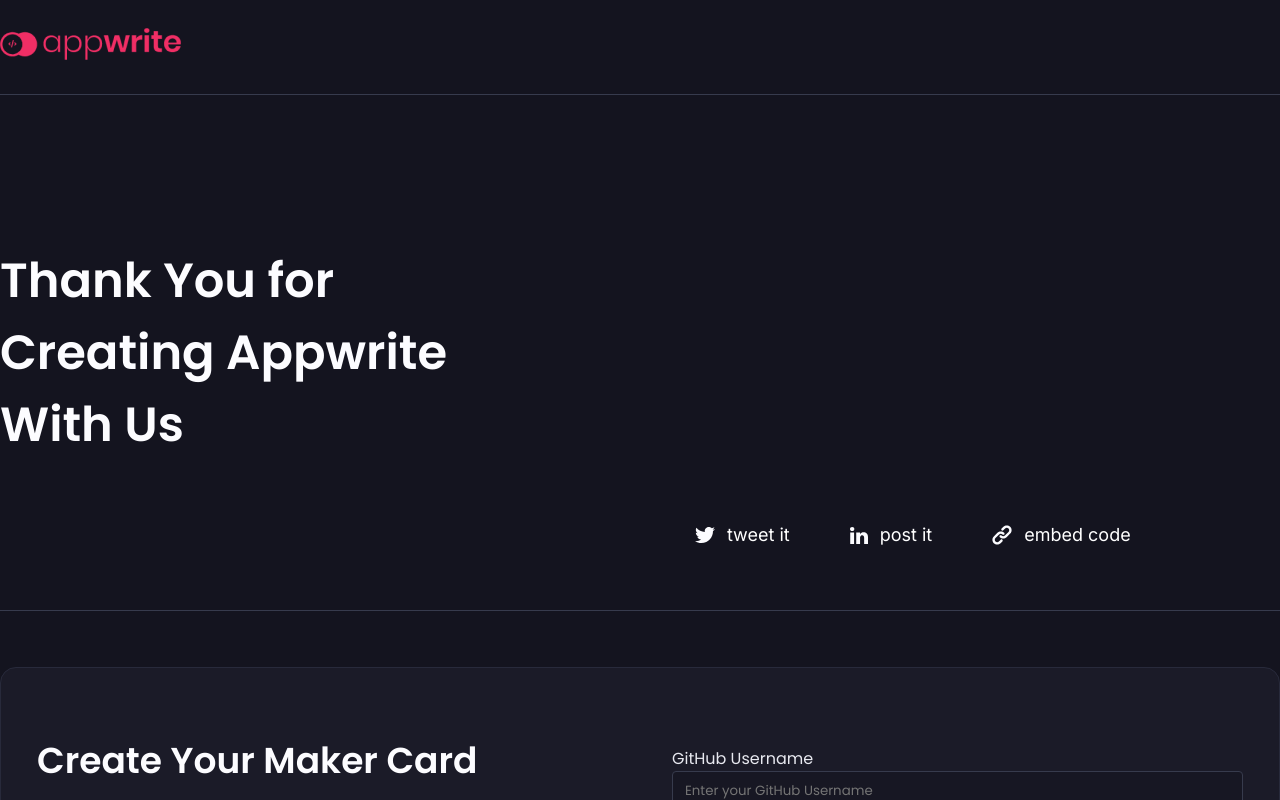
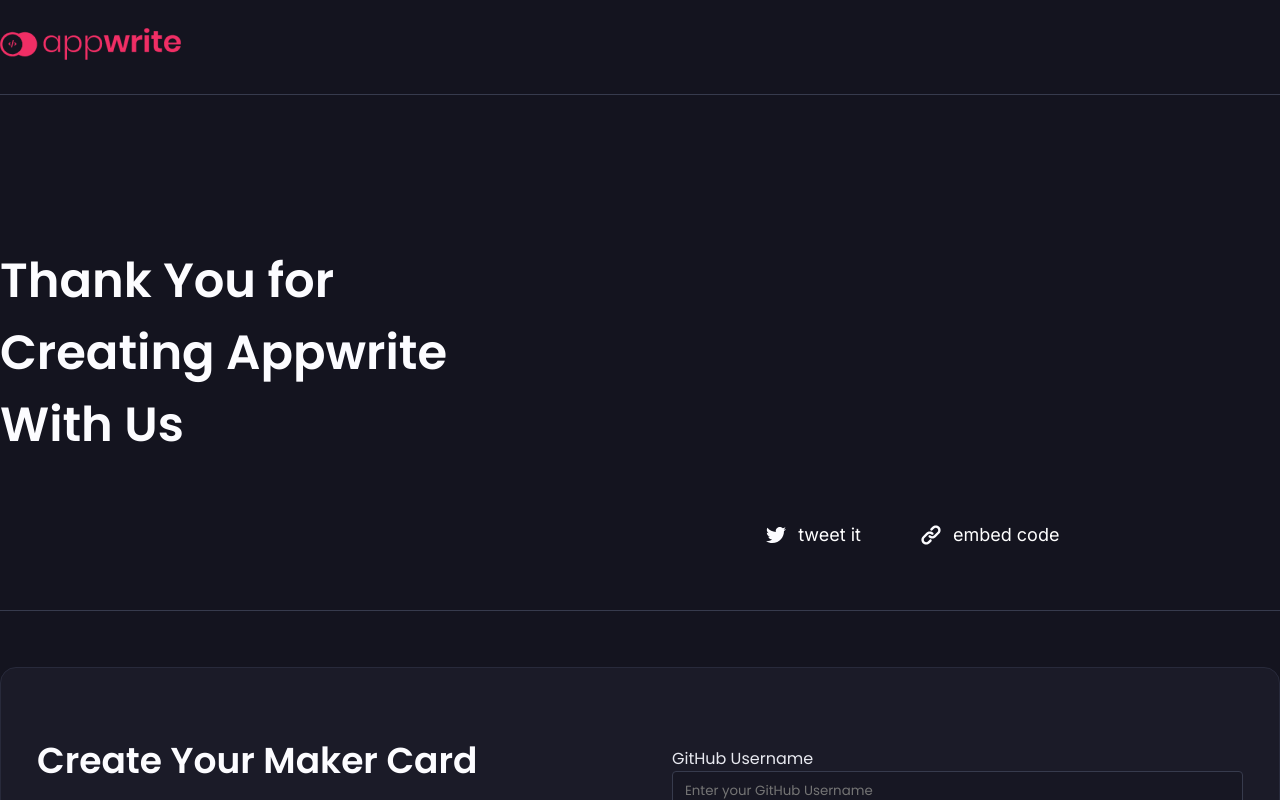
Before and after one commit to appwrite/makers, a SvelteKit app: page /1 in a window 1280 px wide. Shown: the top 800 px of the page. Built offline with nearby package versions, Linux system fonts and the light colour scheme; no server answers.

Commit message:
remove linkedin

```diff
--- a/src/routes/[username]/+page.svelte
+++ b/src/routes/[username]/+page.svelte
@@ -2,7 +2,6 @@
 	import { page } from '$app/stores';
 	import Button from '$lib/button.svelte';
 	import Link from '$lib/link.svelte';
-	import Linkedin from '$lib/linkedin.svelte';
 	import Maker from '$lib/maker.svelte';
 	import Modal from '$lib/modal.svelte';
 	import Twitter from '$lib/twitter.svelte';
@@ -36,9 +35,6 @@
 		<ul>
 			<li>
 				<a href={`https://twitter.com/intent/tweet?text=${shareTwitter}`}><Twitter />tweet it</a>
-			</li>
-			<li>
-				<a href="#/"><Linkedin />post it</a>
 			</li>
 			<li>
 				<Modal>
```
